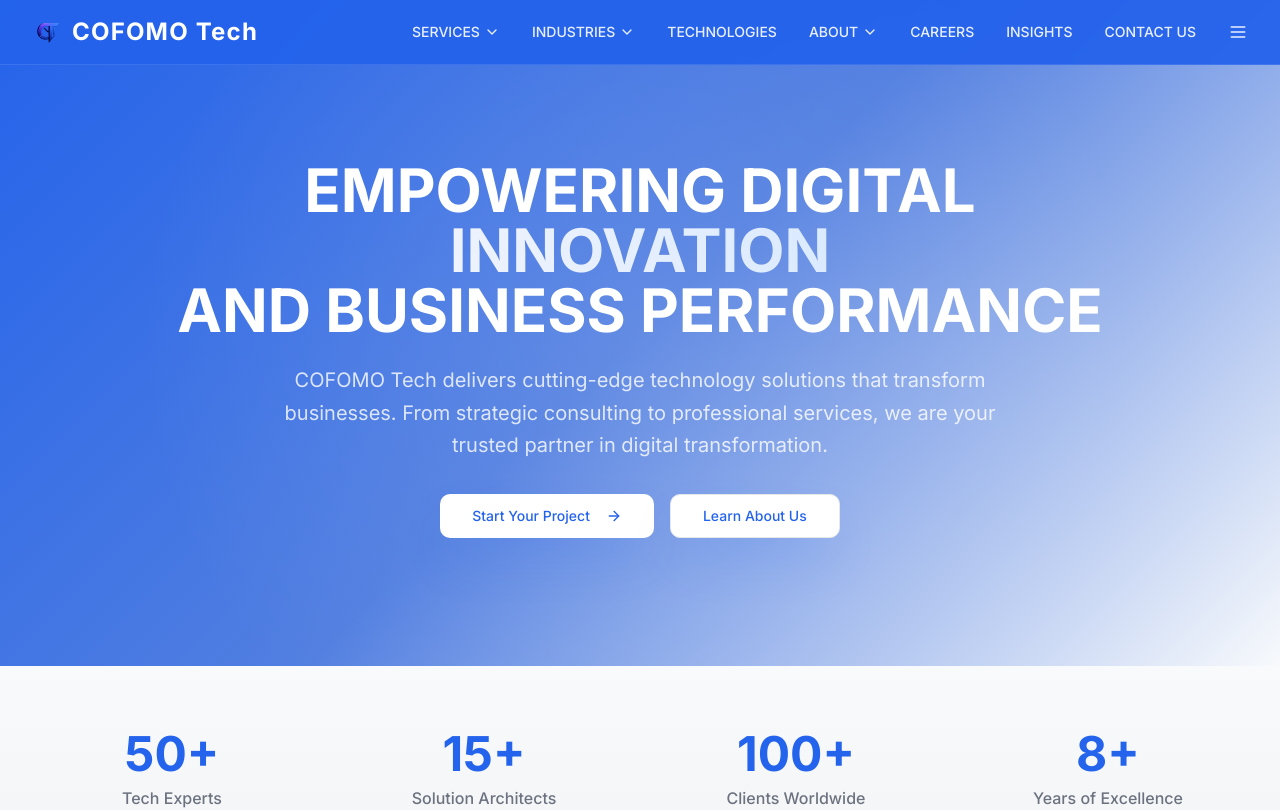
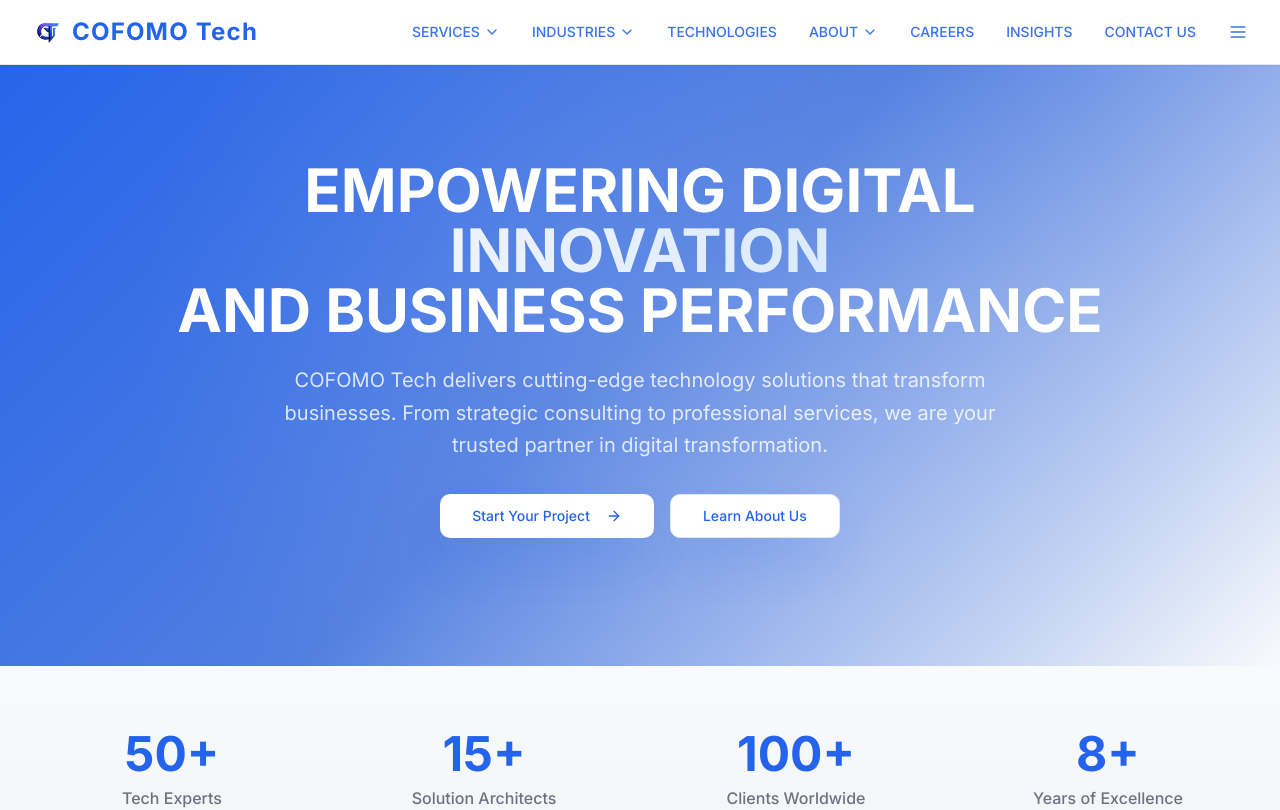
Before and after one commit to ramananagabandi/hyderabad-digital-showcase, a React (Vite) app: page / in a window 1280 px wide. Shown: the top 810 px of the page. Built offline with nearby package versions, Linux system fonts and the light colour scheme.

Commit message:
Change navigation bar color
Change the navigation bar color to white.

```diff
--- a/src/components/Navigation.tsx
+++ b/src/components/Navigation.tsx
@@ -74,7 +74,7 @@ const Navigation = () => {
     path: "/contact"
   }];
   const isActive = (path: string) => location.pathname === path;
-  return <nav className="fixed top-0 w-full bg-primary/95 backdrop-blur-sm border-b border-white/10 z-50">
+  return <nav className="fixed top-0 w-full bg-white backdrop-blur-sm border-b border-gray-200 z-50 shadow-sm">
       <div className="max-w-7xl mx-auto px-4 sm:px-6 lg:px-8">
         <div className="flex justify-between items-center h-16">
           <Link to="/" className="flex items-center space-x-2">
@@ -83,14 +83,14 @@ const Navigation = () => {
               alt="COFOMO Tech Logo"
               className="h-8 w-auto"
             />
-            <span className="text-2xl font-bold text-white tracking-wider">COFOMO Tech</span>
+            <span className="text-2xl font-bold text-primary tracking-wider">COFOMO Tech</span>
           </Link>
 
           {/* Desktop Navigation */}
           <div className="hidden md:flex items-center space-x-8">
             {/* Services Dropdown */}
             <DropdownMenu>
-              <DropdownMenuTrigger className="text-sm font-medium text-white/90 hover:text-white flex items-center gap-1">
+              <DropdownMenuTrigger className="text-sm font-medium text-primary/90 hover:text-primary flex items-center gap-1">
                 SERVICES <ChevronDown className="w-4 h-4" />
               </DropdownMenuTrigger>
               <DropdownMenuContent className="bg-white">
@@ -104,7 +104,7 @@ const Navigation = () => {
 
             {/* Industries Dropdown */}
             <DropdownMenu>
-              <DropdownMenuTrigger className="text-sm font-medium text-white/90 hover:text-white flex items-center gap-1">
+              <DropdownMenuTrigger className="text-sm font-medium text-primary/90 hover:text-primary flex items-center gap-1">
                 INDUSTRIES <ChevronDown className="w-4 h-4" />
               </DropdownMenuTrigger>
               <DropdownMenuContent className="bg-white">
@@ -116,13 +116,13 @@ const Navigation = () => {
               </DropdownMenuContent>
             </DropdownMenu>
 
-            <Link to="/technologies" className={`text-sm font-medium transition-colors hover:text-white/80 ${isActive("/technologies") ? "text-white" : "text-white/90"}`}>
+            <Link to="/technologies" className={`text-sm font-medium transition-colors hover:text-primary/80 ${isActive("/technologies") ? "text-primary" : "text-primary/90"}`}>
               TECHNOLOGIES
             </Link>
 
             {/* About Dropdown */}
             <DropdownMenu>
-              <DropdownMenuTrigger className="text-sm font-medium text-white/90 hover:text-white flex items-center gap-1">
+              <DropdownMenuTrigger className="text-sm font-medium text-primary/90 hover:text-primary flex items-center gap-1">
                 ABOUT <ChevronDown className="w-4 h-4" />
               </DropdownMenuTrigger>
               <DropdownMenuContent className="bg-white">
@@ -134,11 +134,11 @@ const Navigation = () => {
               </DropdownMenuContent>
             </DropdownMenu>
 
-            {navItems.map(item => <Link key={item.name} to={item.path} className={`text-sm font-medium transition-colors hover:text-white/80 ${isActive(item.path) ? "text-white" : "text-white/90"}`}>
+            {navItems.map(item => <Link key={item.name} to={item.path} className={`text-sm font-medium transition-colors hover:text-primary/80 ${isActive(item.path) ? "text-primary" : "text-primary/90"}`}>
                 {item.name}
               </Link>)}
             <div className="flex items-center space-x-4">
-              <button className="text-white/90 hover:text-white">
+              <button className="text-primary/90 hover:text-primary">
                 <Menu className="w-5 h-5" />
               </button>
 
@@ -147,7 +147,7 @@ const Navigation = () => {
 
           {/* Mobile menu button */}
           <div className="md:hidden">
-            <Button variant="ghost" size="icon" onClick={() => setIsOpen(!isOpen)} className="text-white">
+            <Button variant="ghost" size="icon" onClick={() => setIsOpen(!isOpen)} className="text-primary">
               {isOpen ? <X className="h-6 w-6" /> : <Menu className="h-6 w-6" />}
             </Button>
           </div>
@@ -155,8 +155,8 @@ const Navigation = () => {
 
         {/* Mobile Navigation */}
         {isOpen && <div className="md:hidden">
-            <div className="px-2 pt-2 pb-3 space-y-1 sm:px-3 bg-primary border-t border-white/10">
-              {navItems.map(item => <Link key={item.name} to={item.path} className={`block px-3 py-2 text-base font-medium transition-colors hover:text-white/80 ${isActive(item.path) ? "text-white" : "text-white/90"}`} onClick={() => setIsOpen(false)}>
+            <div className="px-2 pt-2 pb-3 space-y-1 sm:px-3 bg-white border-t border-gray-200">
+              {navItems.map(item => <Link key={item.name} to={item.path} className={`block px-3 py-2 text-base font-medium transition-colors hover:text-primary/80 ${isActive(item.path) ? "text-primary" : "text-primary/90"}`} onClick={() => setIsOpen(false)}>
                   {item.name}
                 </Link>)}
             </div>
```
